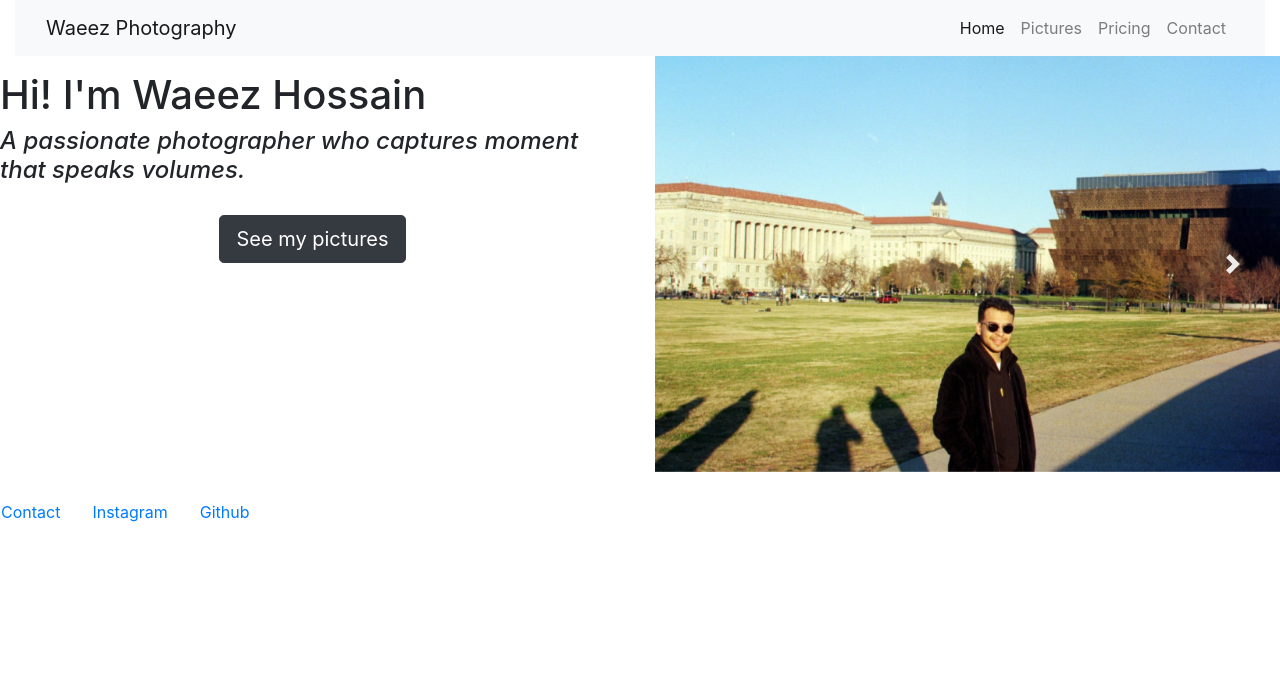
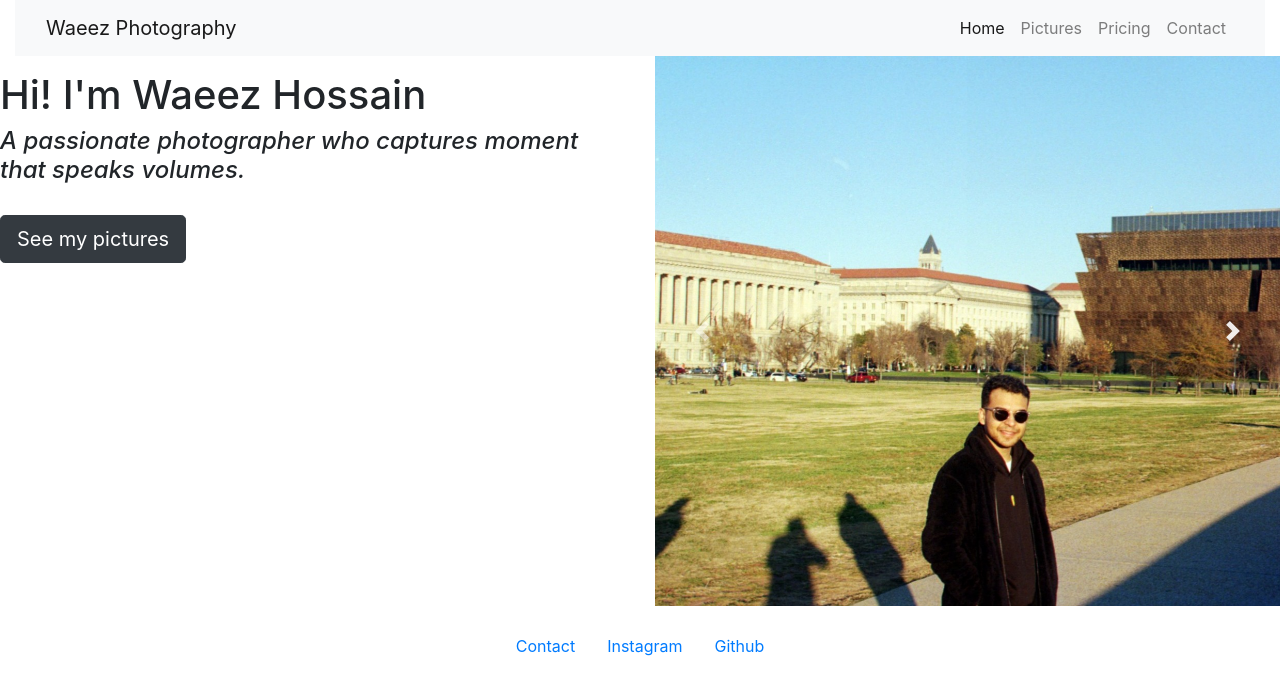
Before and after one commit to wr272/final-project, a plain HTML site: page index.html in a window 1280 px wide. Both pictures are taken after a click on the button "Next". Drawn offline with nearby package versions, Linux system fonts and the light colour scheme.

Commit message:
Fixed Carousel Alignment
improved bootstrap code

```diff
--- a/index.html
+++ b/index.html
@@ -62,16 +62,16 @@
 
   <div class="col-md-6 img-slider">
 <!--image slider-->
-<div id="carouselExampleControls" class="carousel slide" data-bs-ride="carousel">
-  <div class="carousel-inner">
+<div id="carouselExampleControls" class="carousel slide" data-ride="carousel">
+  <div class="carousel-inner carousel-height">
     <div class="carousel-item active">
       <img class="d-block w-100" src="images/firstslide.jpeg" alt="First slide">
     </div>
     <div class="carousel-item">
-      <img src="images/secondslide.jpeg" class="d-block w-100" alt="Second slide">
+      <img class="d-block w-100" src="images/secondslide.jpeg" alt="Second slide">
     </div>
     <div class="carousel-item">
-      <img src="images/thirdslide.jpeg" class="d-block w-100" alt="Third slide">
+      <img class="d-block w-100" src="images/thirdslide.jpeg" alt="Third slide">
     </div>
   </div>
   <a class="carousel-control-prev" href="#carouselExampleControls" role="button" data-slide="prev">
@@ -83,7 +83,9 @@
     <span class="sr-only">Next</span>
   </a>
 </div>
-</div>
+
+    </div>
+  </div>
 
 
 
--- a/style.css
+++ b/style.css
@@ -22,7 +22,25 @@
     text-align: center;
   }
 
+  /* Media Queries */
+  @media (min-width: 780px) {
+    /* Home Page */
+    .container__hero {
+      margin: 80px 2% 100px 2%;
+    }
 
+  .intro-btn {
+    margin: 30px auto;
+    text-align: left;
+  }
+
+
+
+  .carousel-height img {
+    object-fit: cover;
+    height: 550px;
+    width: 100%;
+  }
 
 /* Pricing Page */
 .card__section-flex {
@@ -35,3 +53,5 @@
     width: auto;
     margin-right: 15px;
   }
+
+  }
```
